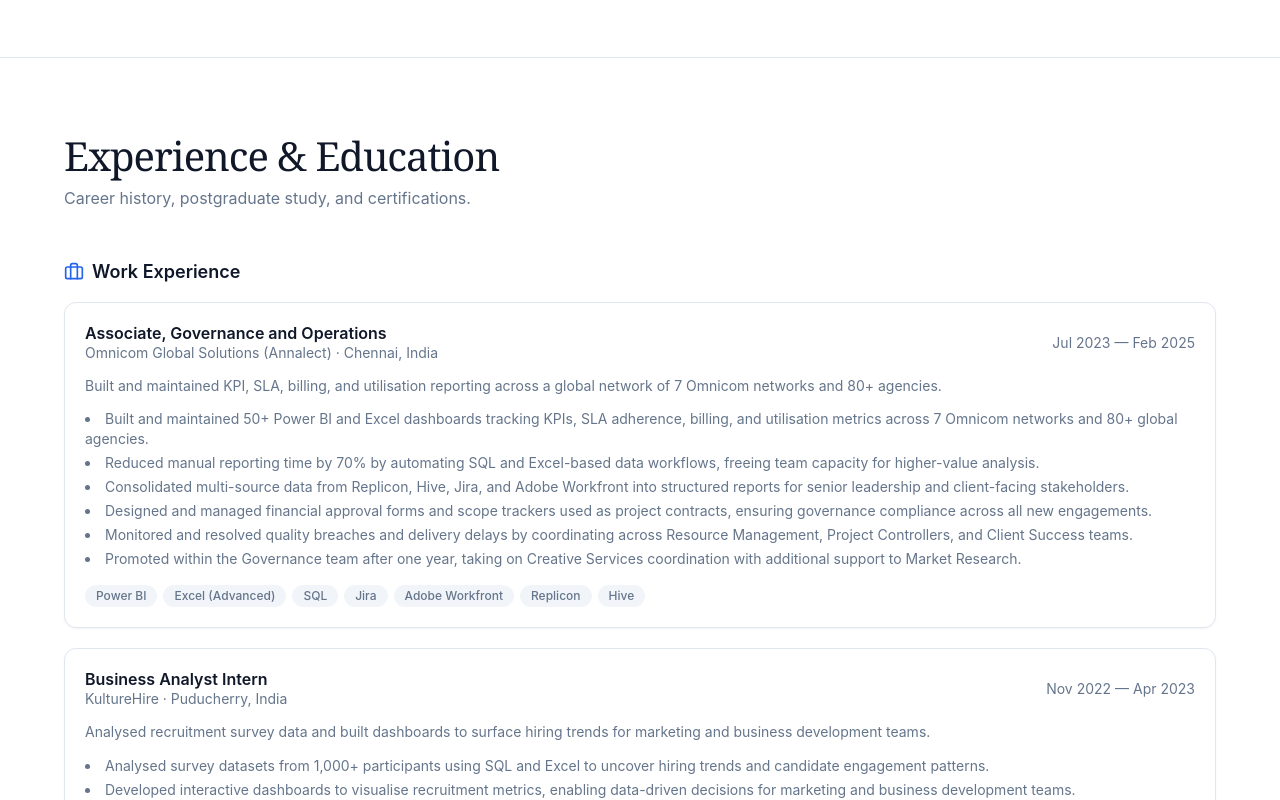
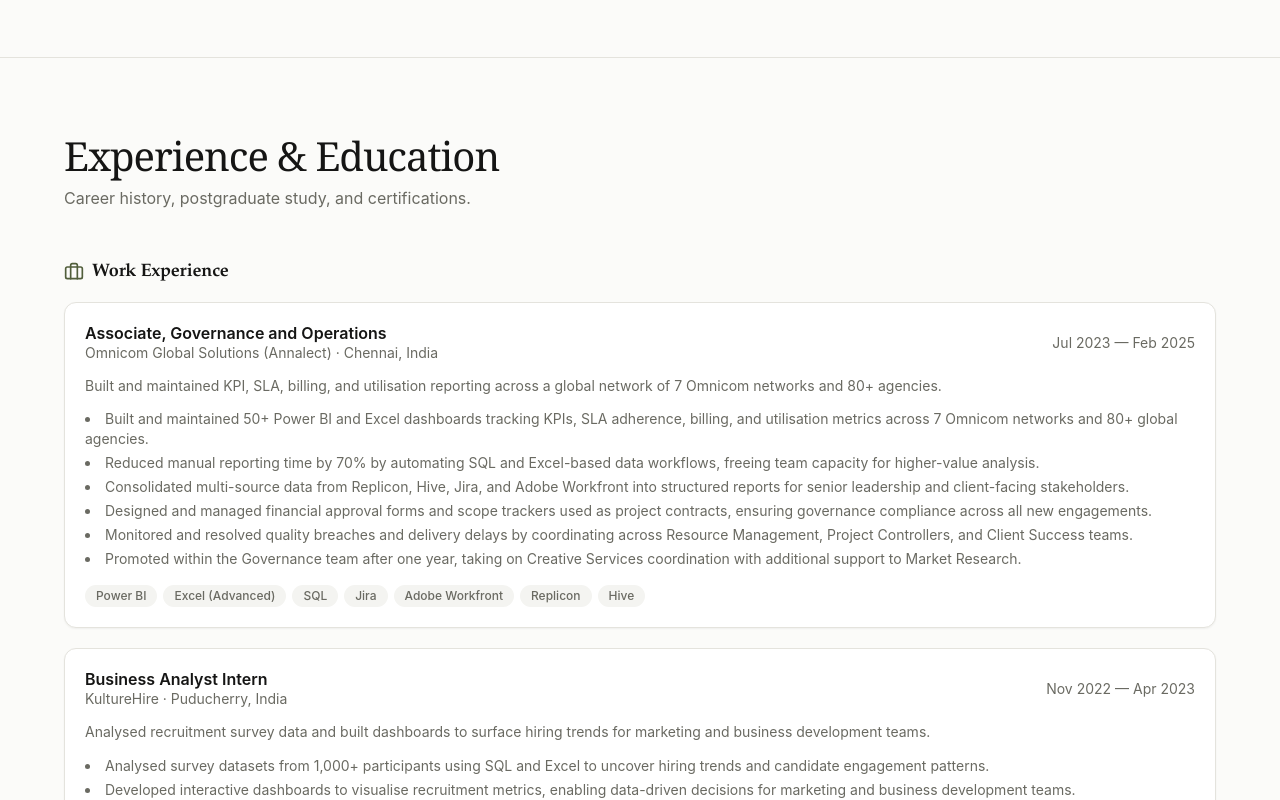
Before and after one commit to siddharthanms/https-railway.com-oauth-success, a Next.js app: page / in a window 1280 px wide. Shown: the part 840-1640 px from the top of the page. Built offline with nearby package versions, Linux system fonts and the light colour scheme.

Commit message:
Apply olive palette and serif type

```diff
--- a/app/globals.css
+++ b/app/globals.css
@@ -4,44 +4,44 @@
 
 @layer base {
   :root {
-    --background: 0 0% 100%;
-    --foreground: 222 47% 11%;
+    --background: 60 20% 98%;
+    --foreground: 60 3% 8%;
     --card: 0 0% 100%;
-    --card-foreground: 222 47% 11%;
-    --primary: 221 83% 53%;
-    --primary-foreground: 210 40% 98%;
-    --secondary: 210 40% 96%;
-    --secondary-foreground: 222 47% 11%;
-    --muted: 210 40% 96%;
-    --muted-foreground: 215 16% 47%;
-    --accent: 210 40% 94%;
-    --accent-foreground: 222 47% 11%;
-    --destructive: 0 84% 60%;
-    --destructive-foreground: 210 40% 98%;
-    --border: 214 32% 91%;
-    --input: 214 32% 91%;
-    --ring: 221 83% 53%;
-    --radius: 0.75rem;
+    --card-foreground: 60 3% 8%;
+    --primary: 82 23% 30%;
+    --primary-foreground: 60 20% 98%;
+    --secondary: 75 18% 93%;
+    --secondary-foreground: 82 25% 23%;
+    --muted: 60 12% 95%;
+    --muted-foreground: 60 4% 40%;
+    --accent: 75 20% 91%;
+    --accent-foreground: 82 25% 23%;
+    --destructive: 0 65% 45%;
+    --destructive-foreground: 60 20% 98%;
+    --border: 55 12% 88%;
+    --input: 55 12% 88%;
+    --ring: 82 23% 30%;
+    --radius: 0.375rem;
   }
 
   .dark {
-    --background: 222 47% 6%;
-    --foreground: 210 40% 98%;
-    --card: 222 40% 9%;
-    --card-foreground: 210 40% 98%;
-    --primary: 217 91% 60%;
-    --primary-foreground: 222 47% 6%;
-    --secondary: 222 30% 14%;
-    --secondary-foreground: 210 40% 98%;
-    --muted: 222 30% 14%;
-    --muted-foreground: 215 20% 65%;
-    --accent: 222 30% 16%;
-    --accent-foreground: 210 40% 98%;
-    --destructive: 0 63% 31%;
-    --destructive-foreground: 210 40% 98%;
-    --border: 222 25% 18%;
-    --input: 222 25% 18%;
-    --ring: 217 91% 60%;
+    --background: 60 3% 7%;
+    --foreground: 60 15% 95%;
+    --card: 60 4% 10%;
+    --card-foreground: 60 15% 95%;
+    --primary: 79 20% 52%;
+    --primary-foreground: 60 3% 8%;
+    --secondary: 75 8% 16%;
+    --secondary-foreground: 79 25% 80%;
+    --muted: 60 4% 15%;
+    --muted-foreground: 55 6% 62%;
+    --accent: 79 14% 18%;
+    --accent-foreground: 79 25% 80%;
+    --destructive: 0 50% 40%;
+    --destructive-foreground: 60 15% 95%;
+    --border: 60 5% 18%;
+    --input: 60 5% 18%;
+    --ring: 79 20% 52%;
   }
 }
 
@@ -52,5 +52,10 @@
   body {
     @apply bg-background text-foreground;
     font-feature-settings: "rlig" 1, "calt" 1;
+    -webkit-font-smoothing: antialiased;
+  }
+  h1, h2, h3 {
+    font-family: "Iowan Old Style", "Palatino Linotype", Palatino, Georgia, serif;
+    letter-spacing: -0.011em;
   }
 }
```
